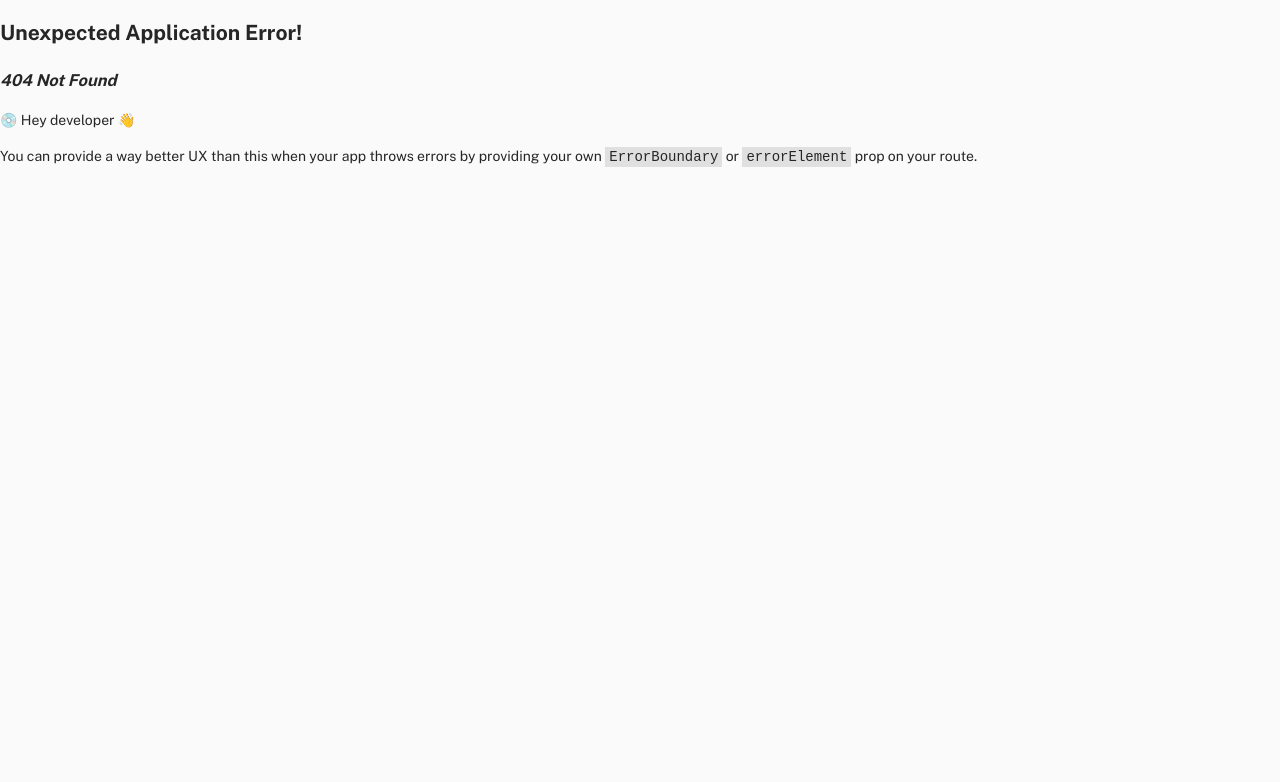
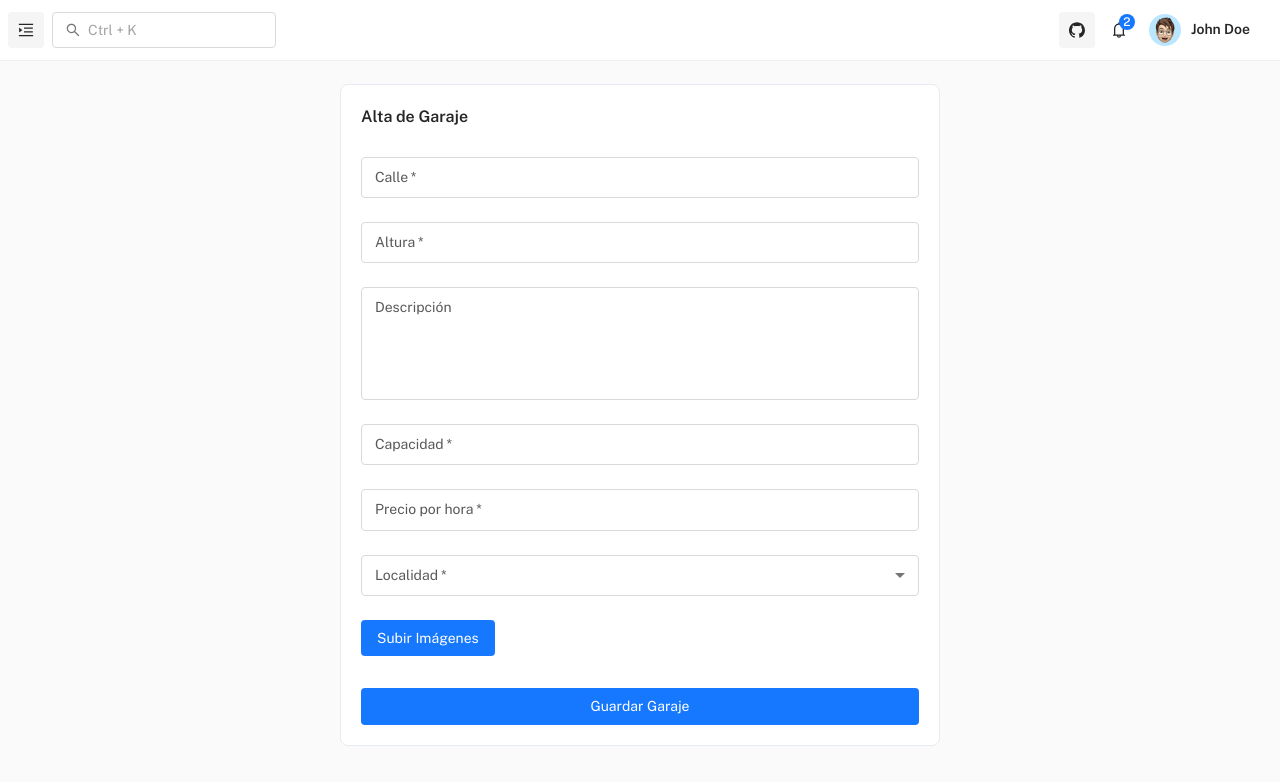
Before and after one commit to Nachoff13/Proyecto-Estacionamiento, a React (Vite) app in the folder frontend/: page /alta-garaje in a window 1280 px wide. Before the commit this address had no page. Shown: the top 782 px of the page. Built offline with nearby package versions, Linux system fonts and the light colour scheme.

Commit message:
Feat: ruteo y creacion de pantalla alta garaje

```diff
--- /dev/null
+++ b/frontend/src/pages/altaGaraje/alta-garaje.jsx
@@ -0,0 +1,182 @@
+import { useState } from "react";
+import { Typography, Button, TextField, MenuItem, Grid } from "@mui/material";
+import MainCard from "components/MainCard";
+import fakeLocalidades from "data/data-localidades";
+
+// ==============================|| ALTA GARAJE ||============================== //
+
+export default function AltaGaraje() {
+  //-------------------------------LOGICA-----------------------------------
+  const [garaje, setGaraje] = useState({
+    calle: "",
+    altura: "",
+    descripcion: "",
+    capacidad: "",
+    precioHora: "",
+    idLocalidad: "",
+    idPropietario: 3, // Hardcoded for now
+    estado: "disponible",
+  });
+
+  const [garajeFoto, setGarajeFoto] = useState({
+    idGaraje: 3, // Hardcoded for now
+    imagenes: [], // Para almacenar las imágenes en bytes
+  });
+
+  const [previewImages, setPreviewImages] = useState([]); // Almacena las imágenes para previsualización
+
+  const handleInputChange = (e) => {
+    const { name, value } = e.target;
+    setGaraje({ ...garaje, [name]: value });
+  };
+
+  const handleImageChange = async (e) => {
+    const files = e.target.files;
+    const imagesArray = [];
+    const previewArray = [];
+
+    for (let i = 0; i < files.length; i++) {
+      const byteString = await convertToBytes(files[i]);
+      imagesArray.push(byteString); // Guardar las imágenes en bytes
+      previewArray.push(URL.createObjectURL(files[i])); // Crear previsualización de la imagen
+    }
+
+    // Acumular las nuevas imágenes con las anteriores
+    setGarajeFoto((prevState) => ({
+      ...prevState,
+      imagenes: [...prevState.imagenes, ...imagesArray], // Acumular imágenes en bytes
+    }));
+    setPreviewImages((prevImages) => [...prevImages, ...previewArray]); // Acumular previsualizaciones
+  };
+
+  const handleSubmit = (e) => {
+    e.preventDefault();
+    alert("Garaje agregado con imágenes:", garaje, garajeFoto);
+    console.log( garajeFoto);
+    // Aquí puedes hacer una llamada a tu backend para enviar el garaje y las imágenes
+  };
+
+  const convertToBytes = (file) => {
+    return new Promise((resolve, reject) => {
+      const reader = new FileReader();
+
+      reader.onload = function(event) {
+        const arrayBuffer = event.target.result;
+        const bytes = new Uint8Array(arrayBuffer);
+        const byteString = bytes.toString();
+        console.log(byteString);
+        resolve(byteString);
+      };
+
+      reader.onerror = function(error) {
+        reject(error);
+      };
+
+      reader.readAsArrayBuffer(file); // Leer el archivo como un array buffer para obtener los bytes
+    });
+  };
+
+  return (
+    <MainCard style={{ maxWidth: "600px", margin: "auto" }}>
+      <Typography variant="h5" gutterBottom>
+        Alta de Garaje
+      </Typography>
+      <form onSubmit={handleSubmit}>
+        <TextField
+          label="Calle"
+          name="calle"
+          value={garaje.calle}
+          onChange={handleInputChange}
+          fullWidth
+          margin="normal"
+          required
+        />
+        <TextField
+          label="Altura"
+          name="altura"
+          type="number"
+          value={garaje.altura}
+          onChange={handleInputChange}
+          fullWidth
+          margin="normal"
+          required
+        />
+        <TextField
+          label="Descripción"
+          name="descripcion"
+          value={garaje.descripcion}
+          onChange={handleInputChange}
+          fullWidth
+          multiline
+          rows={4}
+          margin="normal"
+        />
+        <TextField
+          label="Capacidad"
+          name="capacidad"
+          type="number"
+          value={garaje.capacidad}
+          onChange={handleInputChange}
+          fullWidth
+          margin="normal"
+          required
+        />
+        <TextField
+          label="Precio por hora"
+          name="precioHora"
+          type="number"
+          value={garaje.precioHora}
+          onChange={handleInputChange}
+          fullWidth
+          margin="normal"
+          required
+        />
+        <TextField
+          label="Localidad"
+          name="idLocalidad"
+          value={garaje.idLocalidad}
+          onChange={handleInputChange}
+          select
+          fullWidth
+          margin="normal"
+          required
+        >
+          {fakeLocalidades.map((localidad) => (
+            <MenuItem key={localidad.id} value={localidad.id}>
+              {localidad.nombre} ({localidad.codpostal})
+            </MenuItem>
+          ))}
+        </TextField>
+
+        <Button
+          variant="contained"
+          component="label"
+          color="primary"
+          style={{ marginTop: "16px" }}
+        >
+          Subir Imágenes
+          <input type="file" hidden onChange={handleImageChange} multiple />
+        </Button>
+
+        {/* Previsualización de Imágenes */}
+        <Grid container spacing={2} style={{ marginTop: "16px" }}>
+          {previewImages.map((image, index) => (
+            <Grid item xs={4} key={index}>
+              <img src={image} alt={`Preview ${index}`} style={{ width: "100%", height: "auto" }} />
+            </Grid>
+          ))}
+        </Grid>
+
+        <Button
+          variant="contained"
+          color="primary"
+          type="submit"
+          fullWidth
+          style={{ marginTop: "16px" }}
+        >
+          Guardar Garaje
+        </Button>
+      </form>
+    </MainCard>
+  );
+}
--- a/frontend/src/routes/MainRoutes.jsx
+++ b/frontend/src/routes/MainRoutes.jsx
@@ -11,6 +11,7 @@ import fakeUsuarios from 'data/data-usuarios';
 const Typography = Loadable(lazy(() => import('pages/component-overview/typography')));
 const HomePropietario = Loadable(lazy(() => import('pages/home/home-propietario')));
 const HomeConductor = Loadable(lazy(() => import('pages/home/home-conductor')));
+const AltaGaraje = Loadable(lazy(() => import('pages/altaGaraje/alta-garaje')));
 
 // ==============================|| MAIN ROUTING ||============================== //
 
@@ -50,6 +51,10 @@ const MainRoutes = {
     {
       path: 'home-conductor',
       element: <HomeConductor />
+    },
+    {
+      path: 'alta-garaje',
+      element: <AltaGaraje />
     }
   ]
 };
```
